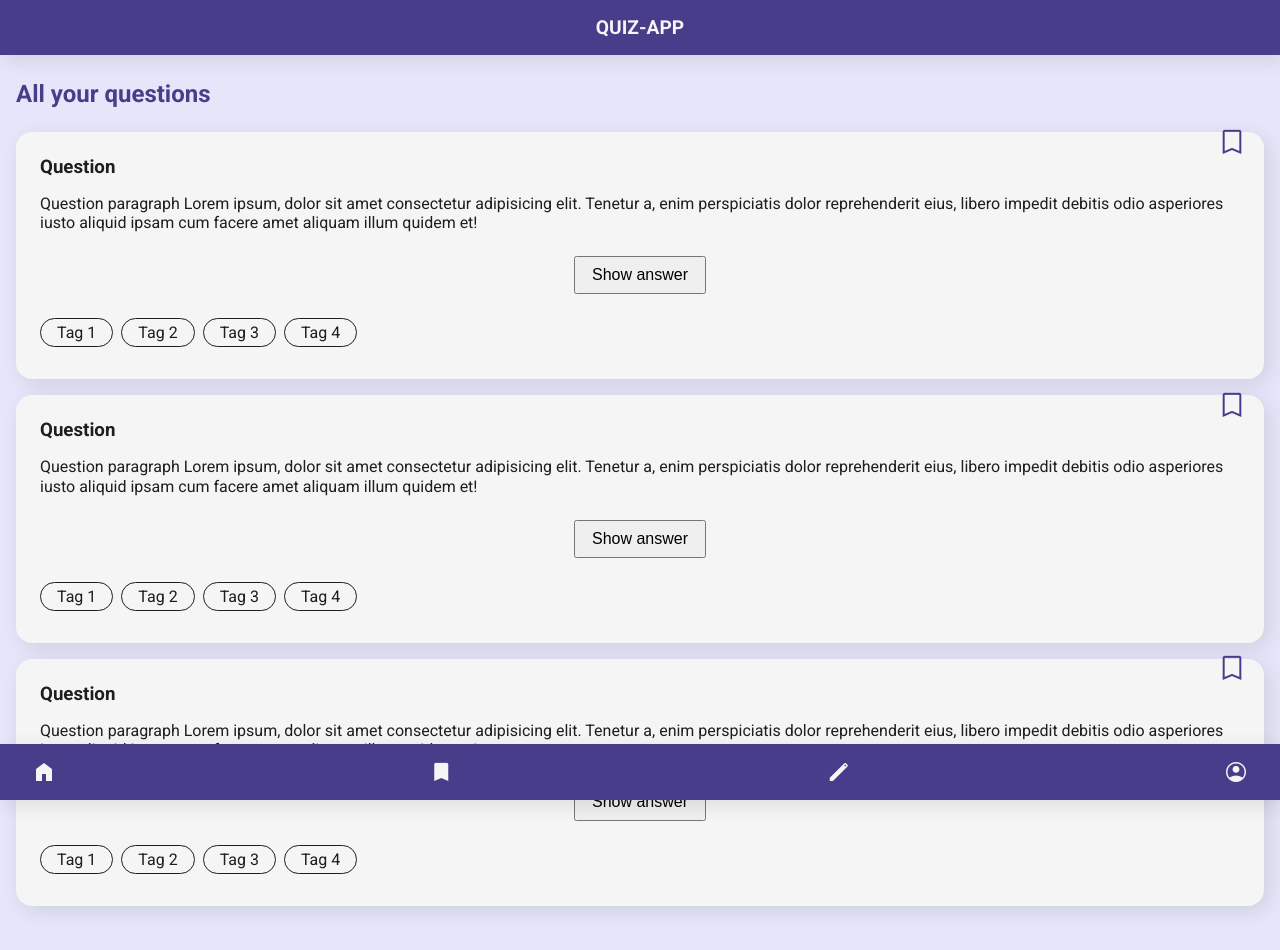
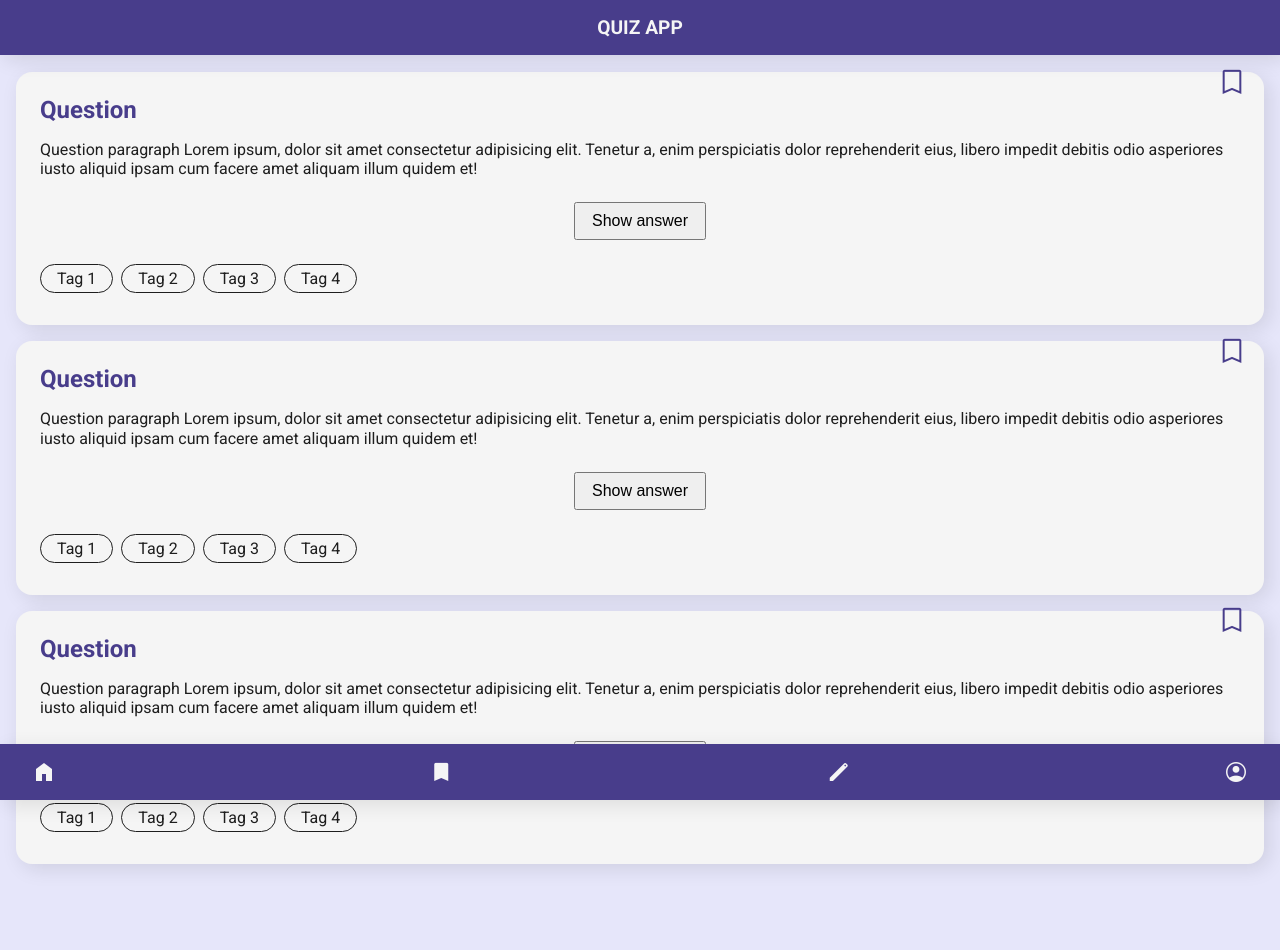
Before and after one commit to magdalenakierat/quiz-app, a plain HTML site: page index.html in a window 1280 px wide. Both pictures are taken after a click on the link "home". Drawn offline with nearby package versions, Linux system fonts and the light colour scheme.

Commit message:
add text change to h1

```diff
--- a/index.html
+++ b/index.html
@@ -6,20 +6,19 @@
     <meta name="viewport" content="width=device-width, initial-scale=1.0" />
     <link rel="stylesheet" href="./style.css" />
     <script type="module" src="/index.js" defer></script>
-    <title>Quiz-App</title>
+    <title data-js="title-content">Quiz App</title>
   </head>
   <body>
     <header class="header">
-      <h1>Quiz-App</h1>
+      <h1 data-js="h1-content">QUIZ APP</h1>
     </header>
     <main>
       <section class="page current-page" data-js="home">
-        <h2>All your questions</h2>
         <article data-js="card">
           <button data-js="bookmark" class="material-symbols-outlined">
             bookmark
           </button>
-          <h3>Question</h3>
+          <h2>Question</h2>
           <p class="question">
             Question paragraph Lorem ipsum, dolor sit amet consectetur
             adipisicing elit. Tenetur a, enim perspiciatis dolor reprehenderit
@@ -44,7 +43,7 @@
           <button data-js="bookmark" class="material-symbols-outlined">
             bookmark
           </button>
-          <h3>Question</h3>
+          <h2>Question</h2>
           <p class="question">
             Question paragraph Lorem ipsum, dolor sit amet consectetur
             adipisicing elit. Tenetur a, enim perspiciatis dolor reprehenderit
@@ -69,7 +68,7 @@
           <button data-js="bookmark" class="material-symbols-outlined">
             bookmark
           </button>
-          <h3>Question</h3>
+          <h2>Question</h2>
           <p class="question">
             Question paragraph Lorem ipsum, dolor sit amet consectetur
             adipisicing elit. Tenetur a, enim perspiciatis dolor reprehenderit
@@ -93,7 +92,6 @@
       </section>
 
       <section class="page" data-js="bookmarks">
-        <h2>Bookmarks</h2>
         <article data-js="card">
           <button
             data-js="bookmark"
@@ -101,7 +99,7 @@
           >
             bookmark
           </button>
-          <h3>Question</h3>
+          <h2>Question</h2>
           <p class="question">
             Question paragraph Lorem ipsum, dolor sit amet consectetur
             adipisicing elit. Tenetur a, enim perspiciatis dolor reprehenderit
@@ -129,7 +127,7 @@
           >
             bookmark
           </button>
-          <h3>Question</h3>
+          <h2>Question</h2>
           <p class="question">
             Question paragraph Lorem ipsum, dolor sit amet consectetur
             adipisicing elit. Tenetur a, enim perspiciatis dolor reprehenderit
@@ -153,8 +151,6 @@
       </section>
 
       <section class="page" data-js="input">
-        <h2>Create new question</h2>
-
         <form aria-label="Create a new question card">
           <label for="question">Add question (required)</label>
           <textarea id="question" rows="5" required></textarea>
@@ -171,15 +167,13 @@
       </section>
 
       <section class="page" data-js="profile">
-        <h2>Profile</h2>
-
         <header class="profile-header">
           <img
             class="profile-image"
             src="https://images.pexels.com/photos/5122188/pexels-photo-5122188.jpeg?auto=compress&cs=tinysrgb&w=1260&h=750&dpr=1"
             alt="Profile image"
           />
-          <h3>Firstname Lastname</h3>
+          <h2>Firstname Lastname</h2>
         </header>
         <p>
           Lorem ipsum dolor, sit amet consectetur adipisicing elit. Fuga
@@ -218,32 +212,6 @@
           >account_circle</a
         >
       </nav>
-      <!-- <nav>
-        <ul class="nav">
-          <li class="nav__item current">
-            <a href="#home" data-js="link-home"
-              ><span class="material-symbols-outlined"> home </span></a
-            >
-          </li>
-          <li class="nav__item">
-            <a href="#bookmarks" data-js="link-bookmarks"
-              ><span class="material-symbols-outlined"> bookmark </span></a
-            >
-          </li>
-          <li class="nav__item">
-            <a href="#input" data-js="link-input"
-              ><span class="material-symbols-outlined"> edit </span></a
-            >
-          </li>
-          <li class="nav__item">
-            <a href="#profile" data-js="link-profile"
-              ><span class="material-symbols-outlined">
-                account_circle
-              </span></a
-            >
-          </li>
-        </ul>
-      </nav> -->
     </footer>
   </body>
 </html>
--- a/js/navigation.js
+++ b/js/navigation.js
@@ -9,11 +9,14 @@ function navigation() {
   const pageInput = document.querySelector("[data-js=input]");
   const pageProfile = document.querySelector("[data-js=profile]");
 
+  const h1Content = document.querySelector("[data-js=h1-content]");
+
   linkHome.addEventListener("click", () => {
     pageHome.classList.add("current-page");
     pageBookmarks.classList.remove("current-page");
     pageInput.classList.remove("current-page");
     pageProfile.classList.remove("current-page");
+    h1Content.innerHTML = "QUIZ APP";
   });
 
   linkBookmarks.addEventListener("click", () => {
@@ -21,6 +24,7 @@ function navigation() {
     pageBookmarks.classList.add("current-page");
     pageInput.classList.remove("current-page");
     pageProfile.classList.remove("current-page");
+    h1Content.innerHTML = "QUIZ APP – Bookmarks";
   });
 
   linkInput.addEventListener("click", () => {
@@ -28,6 +32,7 @@ function navigation() {
     pageBookmarks.classList.remove("current-page");
     pageInput.classList.add("current-page");
     pageProfile.classList.remove("current-page");
+    h1Content.innerHTML = "QUIZ APP – Create";
   });
 
   linkProfile.addEventListener("click", () => {
@@ -35,6 +40,7 @@ function navigation() {
     pageBookmarks.classList.remove("current-page");
     pageInput.classList.remove("current-page");
     pageProfile.classList.add("current-page");
+    h1Content.innerHTML = "QUIZ APP – Profile";
   });
 }
 
--- a/style/base.css
+++ b/style/base.css
@@ -21,7 +21,6 @@ main {
 
 h2 {
   color: darkslateblue;
-  margin: 1.5rem 0;
 }
 
 p {
@@ -36,6 +35,7 @@ p {
   display: flex;
   justify-items: center;
   align-items: center;
+  margin-top: 1rem;
 }
 
 .profile-image {
--- a/style/components/form.css
+++ b/style/components/form.css
@@ -2,4 +2,5 @@ form {
   width: 100%;
   display: flex;
   flex-direction: column;
+  margin: 1rem 0;
 }
--- a/style/components/header.css
+++ b/style/components/header.css
@@ -11,7 +11,6 @@
 
 h1 {
   color: whitesmoke;
-  text-transform: uppercase;
   padding: 1rem 0;
   font-size: 1.2rem;
 }
```
Also changed, not shown: style/components/navigation.css (+0 -35 lines).
